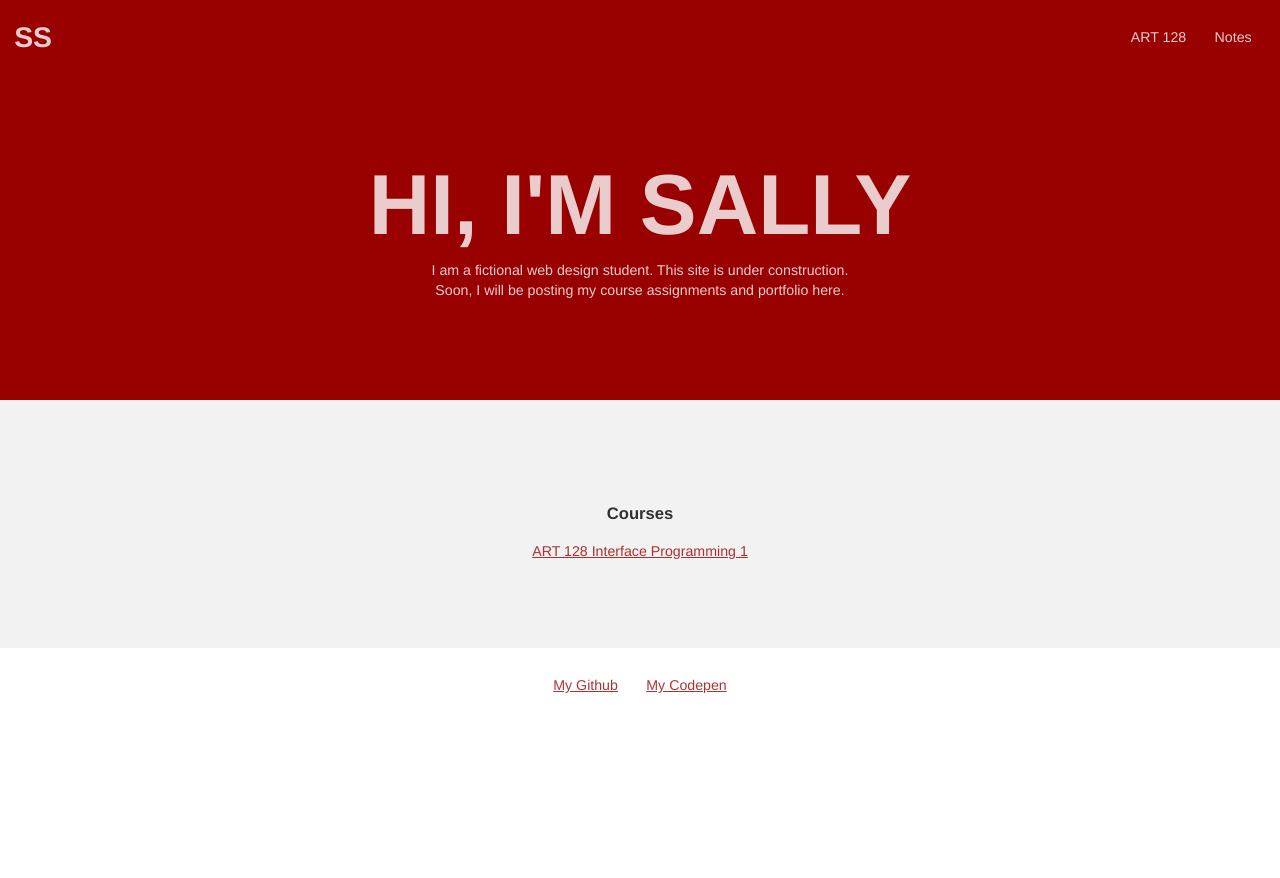
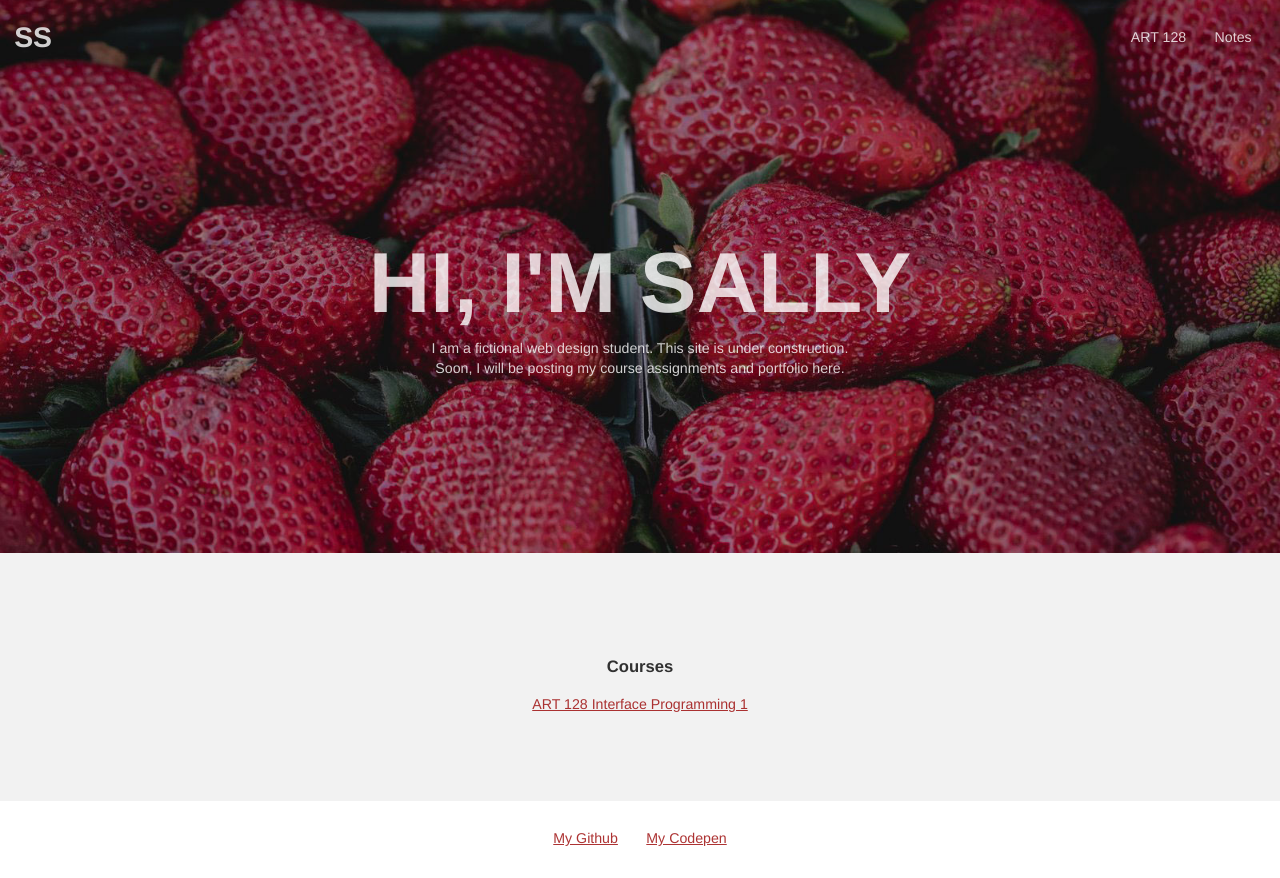
Before and after one commit to sallysmithnma/studentsite, a plain HTML site: page index.html in a window 1280 px wide. Before the commit the page ends 800 px from the top, so only its background shows below. Drawn offline with Linux system fonts and the light colour scheme.

Commit message:
customized home page hero

```diff
--- a/css/style.css
+++ b/css/style.css
@@ -143,11 +143,26 @@ aside {
     text-align: center;
 }
 
-/* STYLING FOR SUB PAGES */
+/* CUSTOM STYLING FOR SPECIFIC & SUB PAGES */
 .page-sub .hero {
     background-color: rgba(0,0,0,.1);
     color: rgba(0,0,0,.8);
 }
+
+.page-home .hero{
+    background-image: url('../img/strawberries.jpg');
+    background-size: cover;
+    background-position: center;
+    padding: 30vh 1em 20vh 1em;
+}
+
+.page-home header {
+    background-color: transparent;
+    position: absolute;
+    width: 100%;
+}
+
+
 
 /* COURSE WORK SECTION */
 .coursework {
--- a/index.html
+++ b/index.html
@@ -10,7 +10,7 @@
     <link rel="stylesheet" href="css/style.css" type="text/css" />
 </head>
 
-<body>
+<body class="page-home">
 
     <header>
         <div class="site-id">
```
Also changed, not shown: img/strawberries.jpg (added).
